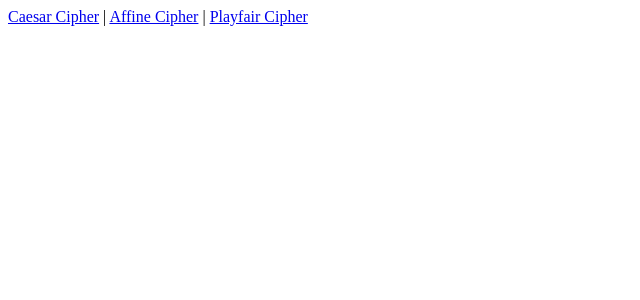
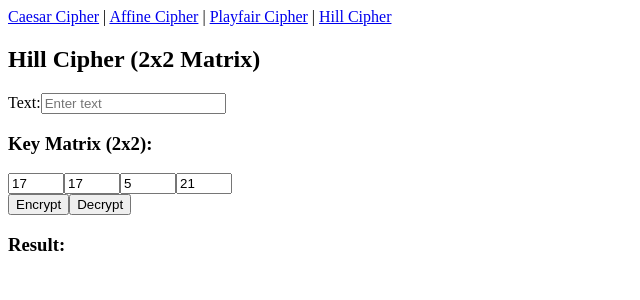
Before and after one commit to s-rifat/Encryption-Decryption-Tool, an Angular app in the folder encrypt-decrypt-tool/: page /hill-cipher in a window 1280 px wide. Before the commit this address led to /. Shown: the top 300 px of the page, without its empty margins (0-640 px from the left). Built offline with nearby package versions, Linux system fonts and the light colour scheme.

Commit message:
Init Hill cipher.

```diff
--- a/encrypt-decrypt-tool/src/app/app.html
+++ b/encrypt-decrypt-tool/src/app/app.html
@@ -1,7 +1,8 @@
 <nav>
   <a routerLink="/caesar-cipher">Caesar Cipher</a> |
   <a routerLink="/affine-cipher">Affine Cipher</a> |
-  <a routerLink="/playfair-cipher">Playfair Cipher</a>
+  <a routerLink="/playfair-cipher">Playfair Cipher</a> |
+  <a routerLink="/hill-cipher">Hill Cipher</a>
 </nav>
 
 <router-outlet></router-outlet>
--- a/encrypt-decrypt-tool/src/app/app.routes.ts
+++ b/encrypt-decrypt-tool/src/app/app.routes.ts
@@ -2,9 +2,11 @@ import { Routes } from '@angular/router';
 import { CaesarCipherComponent } from './caesar-cipher/caesar-cipher.component';
 import { AffineCipherComponent } from './affine-cipher/affine-cipher.component';
 import { PlayfairCipherComponent } from './playfair-cipher/playfair-cipher.component';
+import { HillCipherComponent } from './hill-cipher/hill-cipher.component';
 
 export const routes: Routes = [
     { path: 'caesar-cipher', component: CaesarCipherComponent },
     { path: 'affine-cipher', component: AffineCipherComponent },
-    { path: 'playfair-cipher', component: PlayfairCipherComponent }
+    { path: 'playfair-cipher', component: PlayfairCipherComponent },
+    { path: 'hill-cipher', component: HillCipherComponent }
 ];
--- /dev/null
+++ b/encrypt-decrypt-tool/src/app/hill-cipher/hill-cipher.component.css
@@ -0,0 +1 @@
+/* hill-cipher.component.css */
--- /dev/null
+++ b/encrypt-decrypt-tool/src/app/hill-cipher/hill-cipher.component.html
@@ -0,0 +1,26 @@
+<div>
+  <h2>Hill Cipher (2x2 Matrix)</h2>
+
+  <div>
+    <label for="textInput">Text:</label>
+    <input id="textInput" [(ngModel)]="text" placeholder="Enter text">
+  </div>
+
+  <div class="key-matrix">
+    <h3>Key Matrix (2x2):</h3>
+    <input type="number" [(ngModel)]="keyMatrix[0][0]" min="0" max="25">
+    <input type="number" [(ngModel)]="keyMatrix[0][1]" min="0" max="25">
+    <input type="number" [(ngModel)]="keyMatrix[1][0]" min="0" max="25">
+    <input type="number" [(ngModel)]="keyMatrix[1][1]" min="0" max="25">
+  </div>
+
+  <div>
+    <button (click)="encrypt()">Encrypt</button>
+    <button (click)="decrypt()">Decrypt</button>
+  </div>
+
+  <div>
+    <h3>Result:</h3>
+    <p>{{ result }}</p>
+  </div>
+</div>
--- /dev/null
+++ b/encrypt-decrypt-tool/src/app/hill-cipher/hill-cipher.component.ts
@@ -0,0 +1,106 @@
+import { Component } from '@angular/core';
+import { FormsModule } from '@angular/forms';
+
+@Component({
+  selector: 'app-hill-cipher',
+  standalone: true,
+  imports: [FormsModule],
+  templateUrl: './hill-cipher.component.html',
+  styleUrl: './hill-cipher.component.css'
+})
+export class HillCipherComponent {
+  text: string = '';
+  keyMatrix: number[][] = [[17, 17], [5, 21]]; // Example 2x2 key matrix
+  result: string = '';
+
+  private readonly ALPHABET_SIZE = 26;
+
+  encrypt(): void {
+    try {
+      this.result = this.hillCipher(this.text, this.keyMatrix, true);
+    } catch (e: any) {
+      this.result = `Error: ${e.message}`;
+    }
+  }
+
+  decrypt(): void {
+    try {
+      this.result = this.hillCipher(this.text, this.keyMatrix, false);
+    } catch (e: any) {
+      this.result = `Error: ${e.message}`;
+    }
+  }
+
+  private hillCipher(inputText: string, key: number[][], encrypt: boolean): string {
+    const processedText = this.preprocessText(inputText);
+    if (processedText.length % 2 !== 0) {
+      throw new Error("Plaintext length must be even for 2x2 Hill Cipher. Please ensure input can be paired.");
+    }
+
+    let output = '';
+    const matrixSize = 2; // Fixed for 2x2 matrix
+
+    let actualKey = key;
+    if (!encrypt) {
+      actualKey = this.getInverseMatrix(key);
+    }
+
+    for (let i = 0; i < processedText.length; i += matrixSize) {
+      const char1 = processedText[i];
+      const char2 = processedText[i + 1];
+
+      const p1 = char1.charCodeAt(0) - 'A'.charCodeAt(0);
+      const p2 = char2.charCodeAt(0) - 'A'.charCodeAt(0);
+
+      let c1 = (actualKey[0][0] * p1 + actualKey[0][1] * p2) % this.ALPHABET_SIZE;
+      let c2 = (actualKey[1][0] * p1 + actualKey[1][1] * p2) % this.ALPHABET_SIZE;
+
+      // Ensure positive results for modulo
+      c1 = (c1 + this.ALPHABET_SIZE) % this.ALPHABET_SIZE;
+      c2 = (c2 + this.ALPHABET_SIZE) % this.ALPHABET_SIZE;
+
+      output += String.fromCharCode(c1 + 'A'.charCodeAt(0));
+      output += String.fromCharCode(c2 + 'A'.charCodeAt(0));
+    }
+    return output;
+  }
+
+  private preprocessText(text: string): string {
+    return text.toUpperCase().replace(/[^A-Z]/g, '');
+  }
+
+  private getInverseMatrix(key: number[][]): number[][] {
+    const det = (key[0][0] * key[1][1] - key[0][1] * key[1][0]);
+    const detMod26 = (det % this.ALPHABET_SIZE + this.ALPHABET_SIZE) % this.ALPHABET_SIZE;
+
+    const detInverse = this.modInverse(detMod26, this.ALPHABET_SIZE);
+    if (detInverse === -1) {
+      throw new Error(`Determinant inverse does not exist. Determinant mod 26 is ${detMod26}. Key matrix is not invertible.`);
+    }
+
+    const adjugateMatrix = [
+      [key[1][1], -key[0][1]],
+      [-key[1][0], key[0][0]]
+    ];
+
+    const inverseMatrix: number[][] = [];
+    for (let i = 0; i < 2; i++) {
+      inverseMatrix.push([]);
+      for (let j = 0; j < 2; j++) {
+        inverseMatrix[i].push((adjugateMatrix[i][j] * detInverse) % this.ALPHABET_SIZE);
+        inverseMatrix[i][j] = (inverseMatrix[i][j] + this.ALPHABET_SIZE) % this.ALPHABET_SIZE; // Ensure positive
+      }
+    }
+    return inverseMatrix;
+  }
+
+  // Function to find modular multiplicative inverse
+  private modInverse(a: number, m: number): number {
+    for (let x = 1; x < m; x++) {
+      if (((a * x) % m) === 1) {
+        return x;
+      }
+    }
+    return -1; // Inverse doesn't exist
+  }
+}
```
Also changed, not shown: 1 other file (tests, documents, lock files or other folders).
